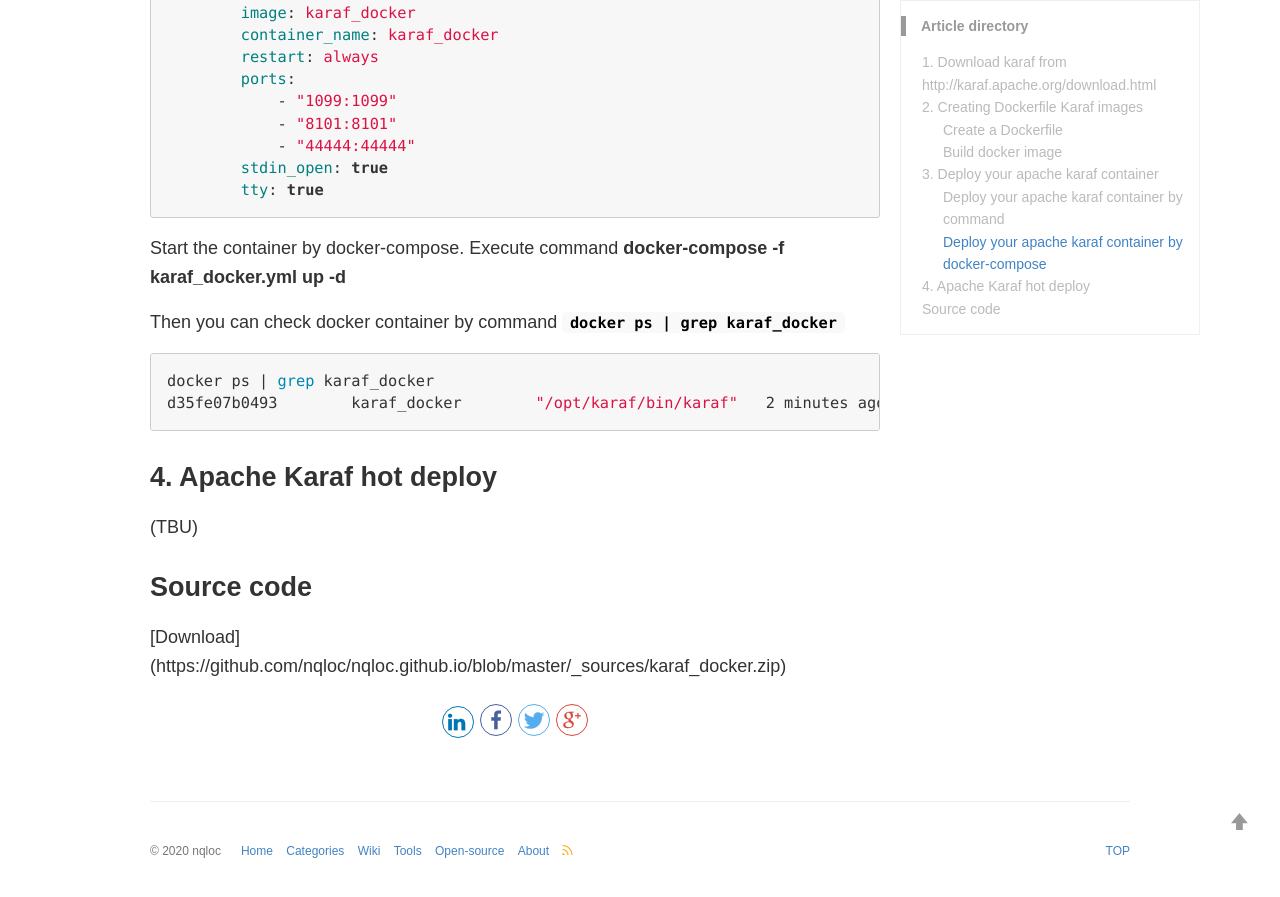
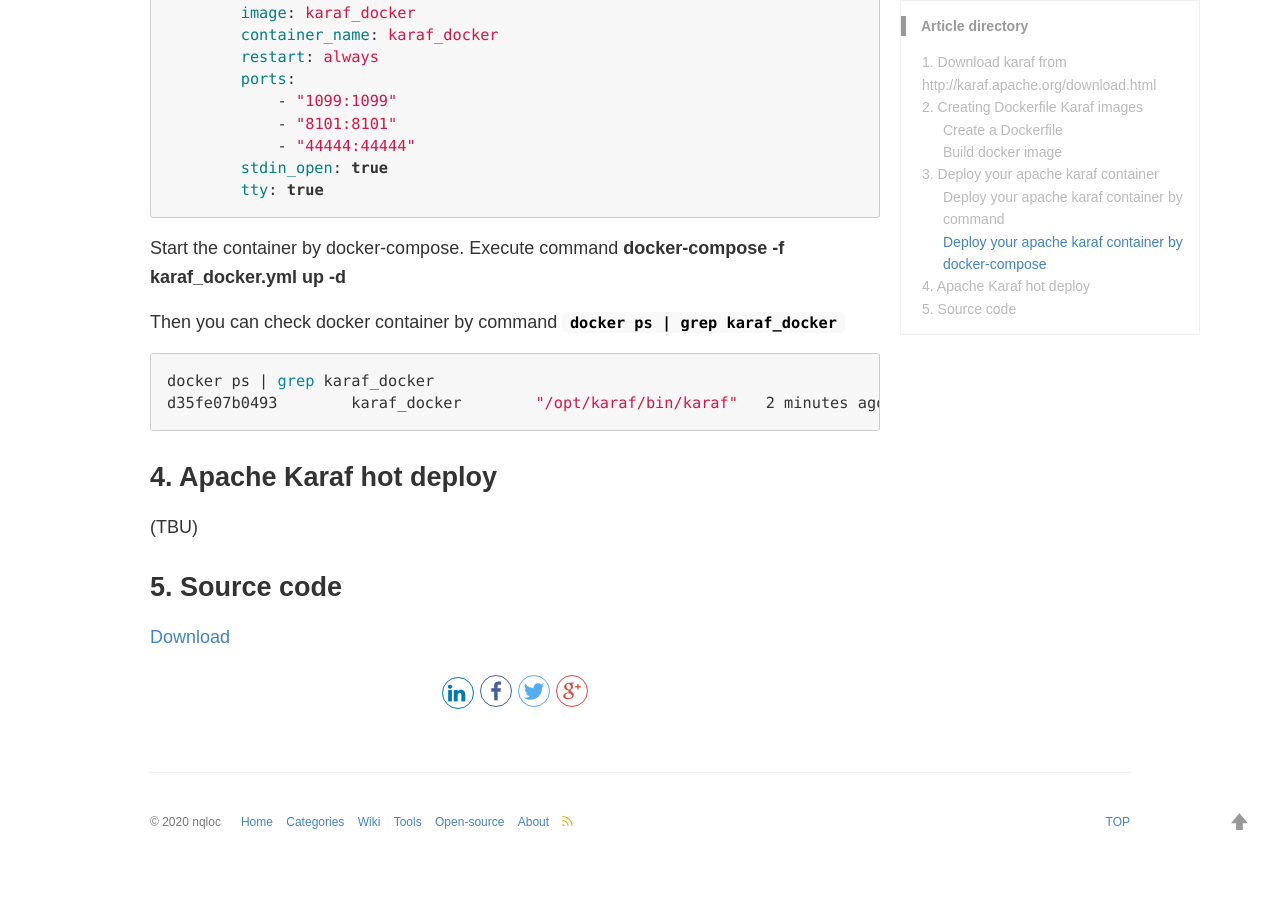
Before and after one commit to nqloc/nqloc.github.io, a Jekyll site: the page built from _posts/2020-3-9-dockerizing-an-apache-karaf-image.md, in a window 1280 px wide and 900 px high, scrolled down 2992 px. Shown: the top 897 px of the window. Built offline with Jekyll 4.4.1, drawn with Linux system fonts in a browser that asks for light colours; comment, search, counter and statistics services are not loaded; after the commit the page ends 3863 px from its top, so only the background shows below that.

Commit message:
Update 2020-3-9-dockerizing-an-apache-karaf-image.md

```diff
--- a/_posts/2020-3-9-dockerizing-an-apache-karaf-image.md
+++ b/_posts/2020-3-9-dockerizing-an-apache-karaf-image.md
@@ -145,6 +145,6 @@ d35fe07b0493        karaf_docker        "/opt/karaf/bin/karaf"   2 minutes ago
 
 (TBU)
 
-### Source code
+### 5. Source code
 
-[Download] (https://github.com/nqloc/nqloc.github.io/blob/master/_sources/karaf_docker.zip)
+[Download](https://github.com/nqloc/nqloc.github.io/blob/master/_sources/karaf_docker.zip)
```
